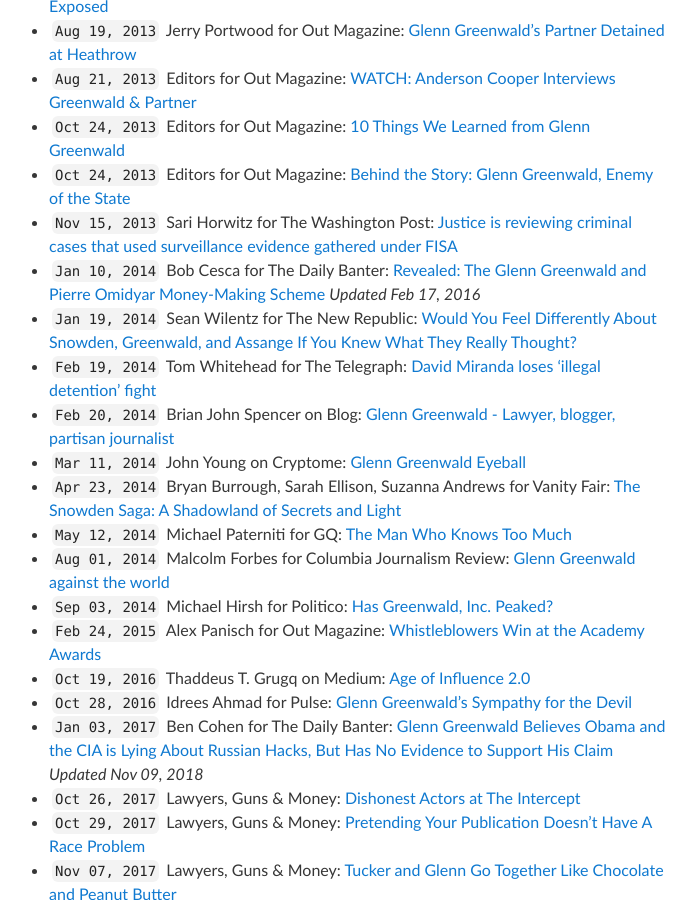
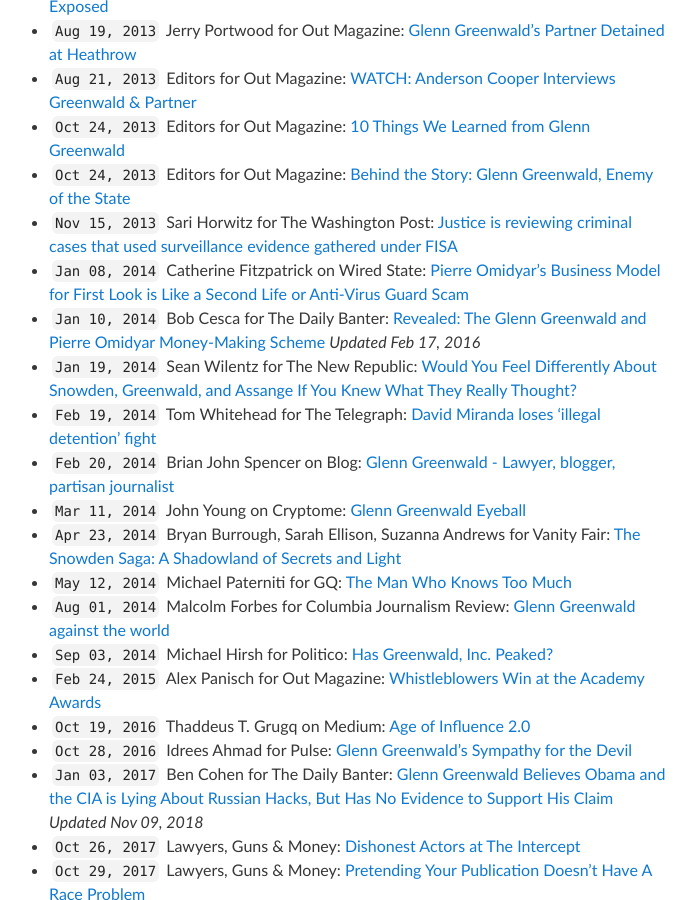
Before and after one commit to masternotions/masternotions.github.io, a Jekyll site: the page built from articles.md, in a window 1280 px wide and 900 px high, scrolled down 879 px. Shown: the whole window, without its empty margins (291-987 px from the left). Built offline with Jekyll 4.4.1, drawn with Linux system fonts in a browser that asks for light colours.

Commit message:
Update articles.md

```diff
--- a/articles.md
+++ b/articles.md
@@ -25,6 +25,7 @@ title: Articles
 - ``Oct 24, 2013`` Editors for Out Magazine: [10 Things We Learned from Glenn Greenwald](https://www.out.com/glenn-greenwald/2013/10/24/10-things-we-learned-glenn-greenwald)
 - ``Oct 24, 2013`` Editors for Out Magazine: [Behind the Story: Glenn Greenwald, Enemy of the State](https://www.out.com/news-opinion/2013/10/24/behind-story-glenn-greenwald-enemy-state)
 - ``Nov 15, 2013`` Sari Horwitz for The Washington Post: [Justice is reviewing criminal cases that used surveillance evidence gathered under FISA](https://www.washingtonpost.com/world/national-security/justice-reviewing-criminal-cases-that-used-evidence-gathered-under-fisa-act/2013/11/15/0aea6420-4e0d-11e3-9890-a1e0997fb0c0_story.html)
+- ``Jan 08, 2014`` Catherine Fitzpatrick on Wired State: [Pierre Omidyar's Business Model for First Look is Like a Second Life or Anti-Virus Guard Scam](https://3dblogger.typepad.com/wired_state/2014/01/pierre-omidyars-business-model-for-first-look-is-like-a-second-life-or-anti-virus-guard-scam.html)
 - ``Jan 10, 2014`` Bob Cesca for The Daily Banter: [Revealed: The Glenn Greenwald and Pierre Omidyar Money-Making Scheme](https://thedailybanter.com/2014/01/revealed-the-glenn-greenwald-and-pierre-omidyar-money-making-scheme/) _Updated Feb 17, 2016_
 - ``Jan 19, 2014`` Sean Wilentz for The New Republic: [Would You Feel Differently About Snowden, Greenwald, and Assange If You Knew What They Really Thought?](https://newrepublic.com/article/116253/edward-snowden-glenn-greenwald-julian-assange-what-they-believe)
 - ``Feb 19, 2014`` Tom Whitehead for The Telegraph: [David Miranda loses 'illegal detention' fight](https://www.telegraph.co.uk/news/uknews/terrorism-in-the-uk/10648338/David-Miranda-loses-illegal-detention-fight.html)
```
